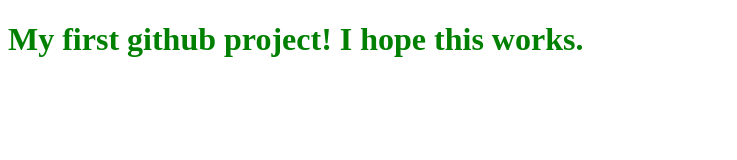
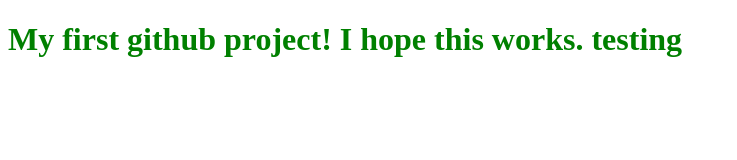
Before and after one commit to Andrew-Herring/github101, a plain HTML site: page index.html in a window 1280 px wide. Shown: the whole page, without its empty margins (0-737 px from the left). Drawn offline with Linux system fonts and the light colour scheme.

Commit message:
update test

```diff
--- a/index.html
+++ b/index.html
@@ -8,6 +8,6 @@
  <link rel="stylesheet" href="main.css">
 </head>
 <body>
-  <h1 class="myTitle">My first github project!  I hope this works.</h1>
+  <h1 class="myTitle">My first github project!  I hope this works. testing</h1>
 </body>
 </html>
```
